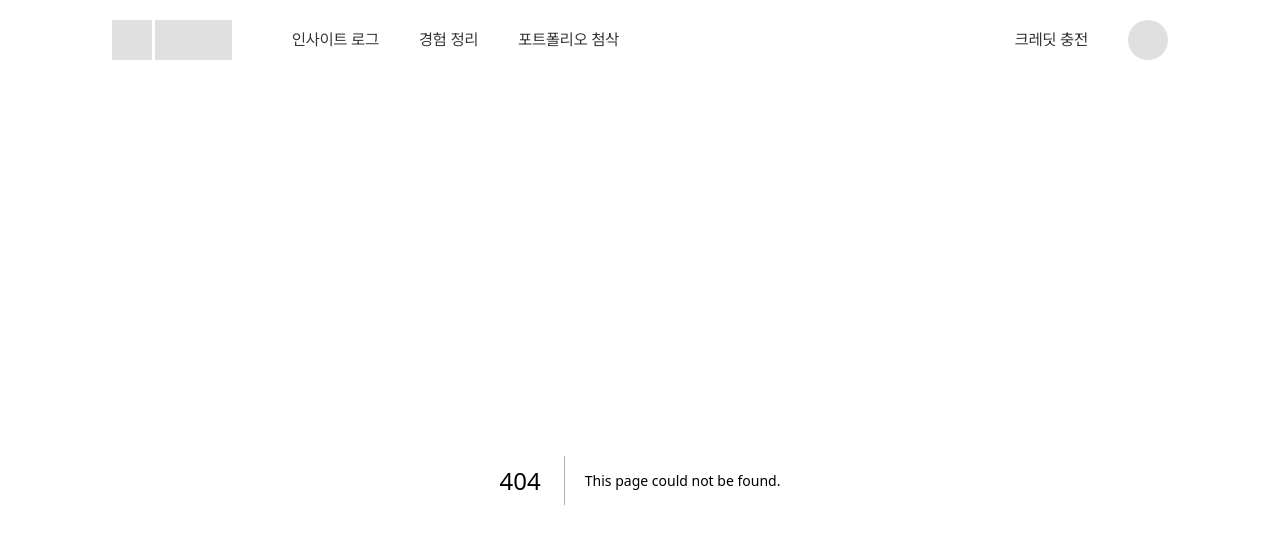
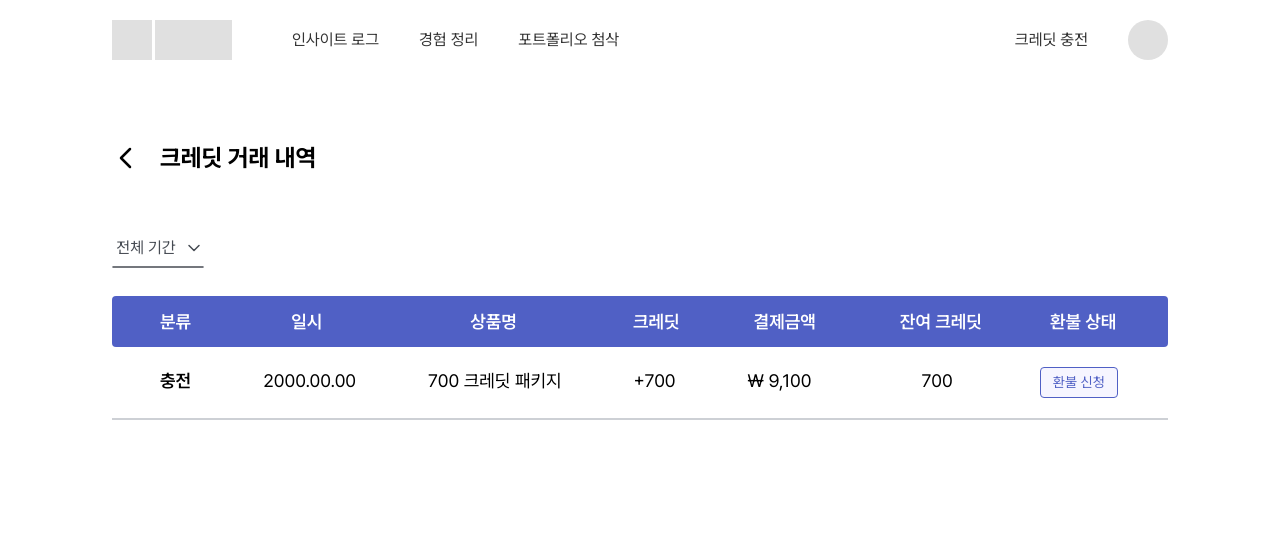
Before and after one commit to Teamie71/folioo-front, a Next.js app: page /invoice in a window 1280 px wide. Before the commit this address had no page. Shown: the top 544 px of the page. Built offline with nearby package versions, Linux system fonts and the light colour scheme.

Commit message:
✨ Feat: 크레딧 거래 내역 페이지 UI 구현

```diff
--- /dev/null
+++ b/src/app/invoice/page.tsx
@@ -0,0 +1,92 @@
+export default function InvoicePage() {
+  return (
+    <div className='mx-auto flex w-[66rem] min-w-[66rem] flex-col gap-[3.75rem] pt-[3.75rem]'>
+      {/* 헤더 */}
+      <div className='flex items-center gap-[1.25rem]'>
+        <button>
+          <svg
+            xmlns='http://www.w3.org/2000/svg'
+            width='28'
+            height='28'
+            viewBox='0 0 28 28'
+            fill='none'
+          >
+            <path
+              d='M18 23L9 14L18 5.00001'
+              stroke='black'
+              strokeWidth='2.5'
+              strokeLinecap='round'
+              strokeLinejoin='round'
+            />
+          </svg>
+        </button>
+
+        <span className='text-[1.5rem] font-bold'>크레딧 거래 내역</span>
+      </div>
+
+      {/* 드롭다운 + 표 */}
+      <div className='flex flex-col gap-[1.75rem]'>
+        {/* 드롭다운 */}
+        <div className='flex w-[5.75rem] flex-col items-center gap-[0.375rem]'>
+          <button className='flex cursor-pointer items-center gap-[0.5rem] border-none bg-transparent pl-[0.25rem]'>
+            <span className='text-[1rem] text-[#464B53]'>전체 기간</span>
+            <div>
+              <svg
+                xmlns='http://www.w3.org/2000/svg'
+                width='20'
+                height='20'
+                viewBox='0 0 20 20'
+                fill='none'
+              >
+                <path
+                  d='M5 7.5L10 12.5L15 7.5'
+                  stroke='#464B53'
+                  strokeWidth='1.5'
+                  strokeLinecap='round'
+                  strokeLinejoin='round'
+                />
+              </svg>
+            </div>
+          </button>
+
+          <div className='w-full rounded-[0.5rem] border border-[#74777D]' />
+        </div>
+
+        {/* 표 */}
+        <div className='flex flex-col'>
+          {/* 분류 */}
+          <div className='flex w-full rounded-[0.25rem] bg-[#5060C5] py-[0.75rem] text-[1.125rem] font-semibold text-[#FFFFFF]'>
+            <div className='px-[3rem]'>분류</div>
+            <div className='px-[3.25rem]'>일시</div>
+            <div className='px-[6rem]'>상품명</div>
+            <div className='px-[1.25rem]'>크레딧</div>
+            <div className='px-[3.375rem]'>결제금액</div>
+            <div className='px-[1.875rem]'>잔여 크레딧</div>
+            <div className='px-[2.375rem]'>환불 상태</div>
+          </div>
+
+          {/* 내역 */}
+          {/* TODO: 표 간격 다시 설정 필요 */}
+          <div className='flex flex-col text-[1.125rem]'>
+            <div className='flex flex-col'>
+              <div className='flex py-[1.25rem]'>
+                <div className='px-[3rem] font-semibold'>충전</div>
+                <div className='px-[1.5rem]'>2000.00.00</div>
+                <div className='px-[3rem]'>700 크레딧 패키지</div>
+                <div className='px-[1.5rem]'>+700</div>
+                <div className='px-[3rem]'>₩ 9,100</div>
+                <div className='px-[3.875rem]'>700</div>
+                <div className='px-[1.575rem]'>
+                  <button className='cursor-pointer rounded-[0.25rem] border-[0.09375rem] border-[#5060C5] bg-[#F6F5FF] px-[0.75rem] py-[0.25rem] text-[0.875rem] text-[#5060C5]'>
+                    환불 신청
+                  </button>
+                </div>
+              </div>
+              <div className='w-full border border-[#CDD0D5]' />
+            </div>
+          </div>
+        </div>
+      </div>
+    </div>
+  );
+}
```
